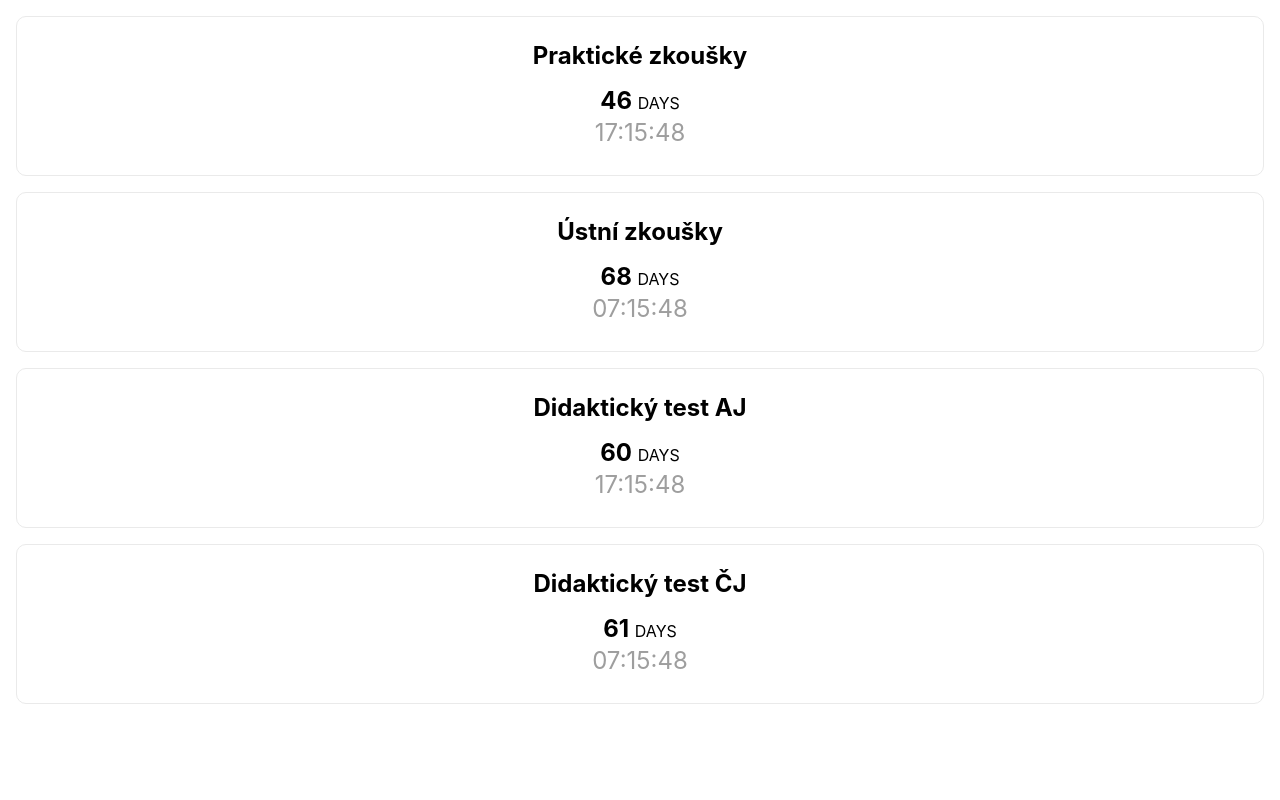
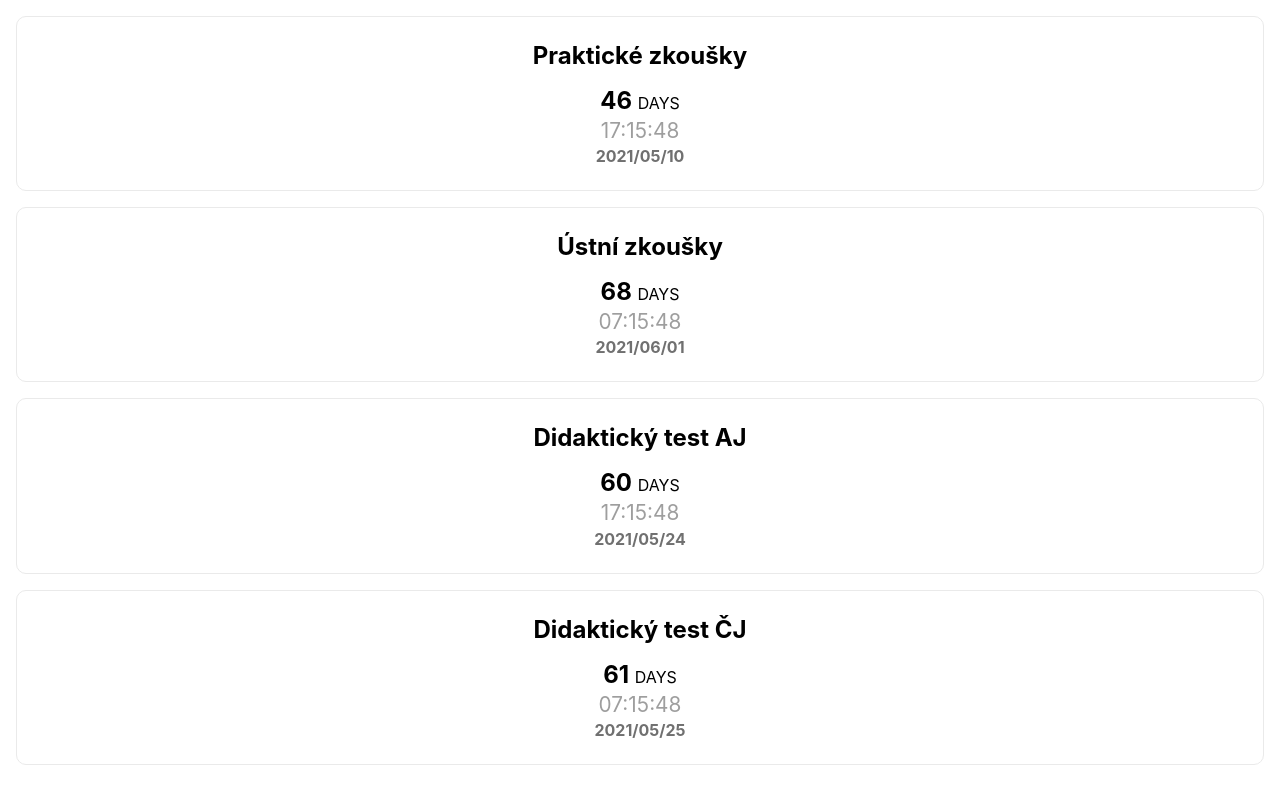
Before and after one commit to JstFlip/maturita-countdown, a Next.js app: page /Timer in a window 1280 px wide. Built offline with nearby package versions, Linux system fonts and the light colour scheme.

Commit message:
Add files via upload

```diff
--- a/pages/Timer.jsx
+++ b/pages/Timer.jsx
@@ -31,21 +31,25 @@ const Timer = () => {
                 <h3>Praktické zkoušky</h3>
                 <h2>{ getDays(new Date('2021-05-10')) } <span>days</span></h2>
                 <p>{ getTime(new Date('2021-05-10')) }</p>
+                <h4>2021/05/10</h4>
             </div>
             <div className={styles.card}>
                 <h3>Ústní zkoušky</h3>
                 <h2>{ getDays(new Date('2021-06-01')) } <span>days</span></h2>
                 <p>{ getTime(new Date('2021-06-01')) }</p>
+                <h4>2021/06/01</h4>
             </div>
             <div className={styles.card}>
                 <h3>Didaktický test AJ</h3>
                 <h2>{ getDays(new Date('2021-05-24')) } <span>days</span></h2>
                 <p>{ getTime(new Date('2021-05-24')) }</p>
+                <h4>2021/05/24</h4>
             </div>
             <div className={styles.card}>
                 <h3>Didaktický test ČJ</h3>
                 <h2>{ getDays(new Date('2021-05-25')) } <span>days</span></h2>
                 <p>{ getTime(new Date('2021-05-25')) }</p>
+                <h4>2021/05/25</h4>
             </div>
         </>
     )
--- a/styles/Home.module.css
+++ b/styles/Home.module.css
@@ -87,6 +87,10 @@
   font-size: 1.5rem;
 }
 
+.card h4 {
+  color: rgb(112, 112, 112);
+}
+
 .card h2 span {
   text-transform: uppercase;
   font-weight: normal;
@@ -96,6 +100,6 @@
 .card p {
   color: rgb(158, 158, 158);
   margin: 0;
-  font-size: 1.5rem;
+  font-size: 1.3rem;
   line-height: 1.5;
 }
```
